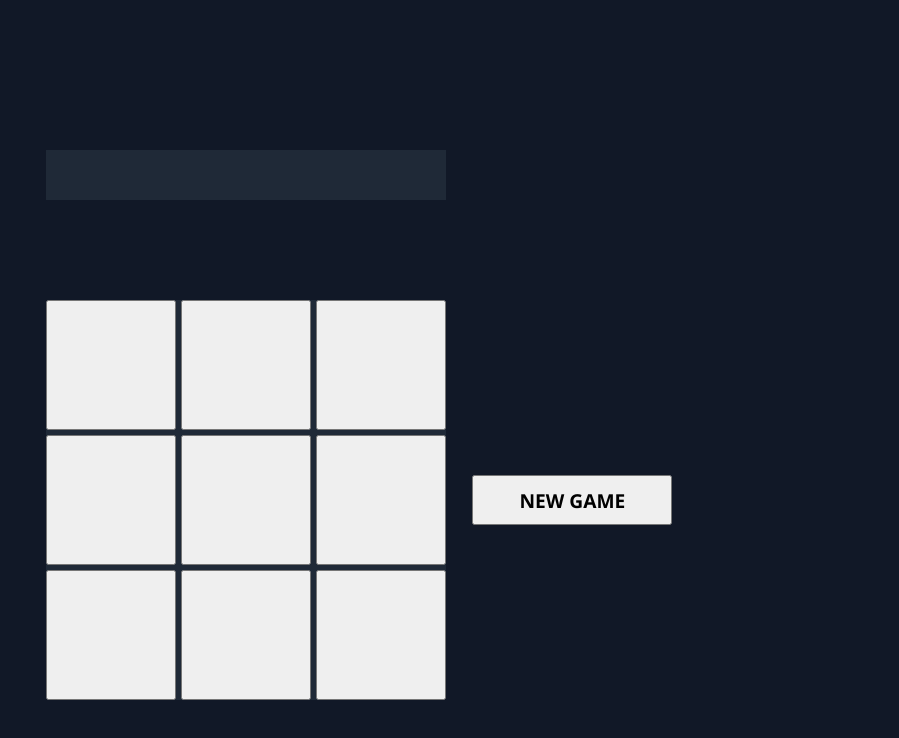
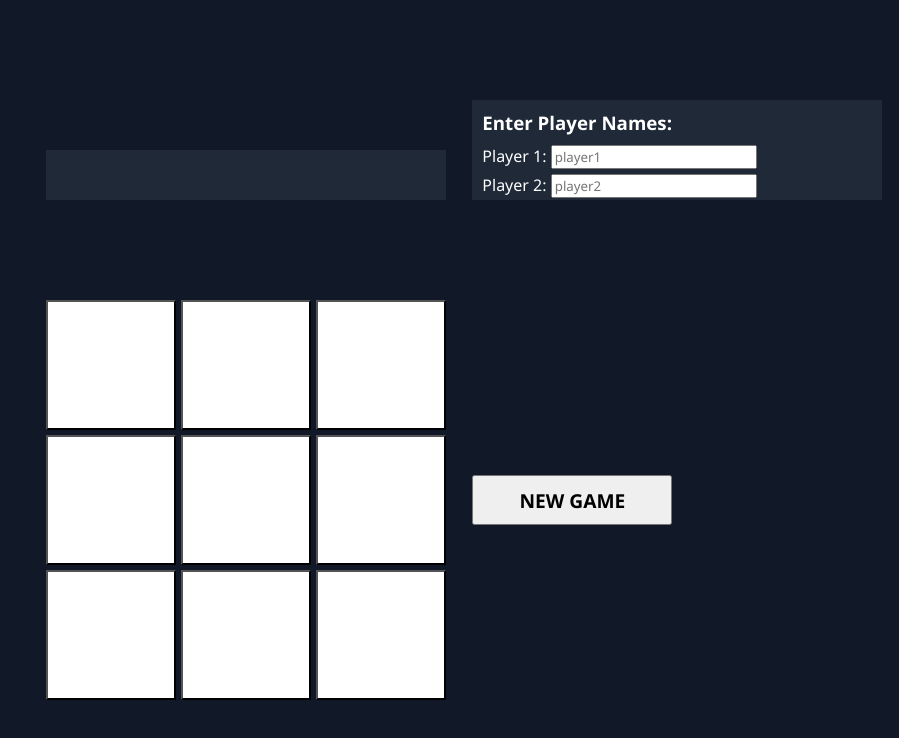
Before and after one commit to otomdee/tic_tac_toe, a plain HTML site: page index.html in a window 1280 px wide. Both pictures are taken after a click on the button "NEW GAME". Shown: the whole page, without its empty margins (381-1280 px from the left). Drawn offline with Linux system fonts and the light colour scheme.

Commit message:
add player name select

```diff
--- a/index.html
+++ b/index.html
@@ -19,6 +19,19 @@
         <button class="square" value="7" id="sq8"></button>
         <button class="square" value="8" id="sq9"></button>
     </div>
+    <div class="setNames">
+        <h3>Enter Player Names:</h3>
+        <form>
+            <div>
+                <label for="">Player 1:</label>
+                <input type="text" name="player1" id="player1" placeholder="player1">
+            </div>
+            <div>
+                <label for="">Player 2:</label>
+                <input type="text" name="player2" id="player2" placeholder="player2">
+            </div>
+        </form>
+    </div>
     <div class="newGame">
         <button id="newGameBtn">NEW GAME</button>
     </div>
--- a/script.js
+++ b/script.js
@@ -1,4 +1,4 @@
-//generate board
+//generate board fxn
 const boardGenerate = () => {
     //square object factory
     const squareGenerate = (index, state) => {
@@ -26,15 +26,15 @@ const playerGenerate = (playerIndex) => {
     };
 }
 
+//gamestate fxn takes a current board, a player and a move, changes the board
 const gameState = (board, player, move) => {
-    //take a current board, a player and a move, changes the board
     if (board.board[move.row][move.column].state === 0) {
     board.board[move.row][move.column].state = player.playerIndex;
     }
 }
 
+//winLogic fxn takes a board, returns true if the last move was a winning move
 const winLogic = (board) => {
-    //takes a board, returns true if the last move was a winning move
     let winToggle = false;
     for (let i = 0; i < 3; i++) {
         //check rows || check columns
@@ -62,8 +62,8 @@ const winLogic = (board) => {
     return(winToggle);
 }
 
+//drawLogic fxn takes a board, checks if it is full
 const drawLogic = (board) => {
-    //takes a board, checks if it is full
     let playedSquares = 0;
     for (let i = 0; i < 3; i++) {
         for (let j = 0; j < 3; j++) {
@@ -80,13 +80,13 @@ const drawLogic = (board) => {
     }
 }
 
-
 //newGame function
-const newGame = () => {
+const newGame = (p1, p2) => {
     //clean up html
     document.querySelectorAll(".square").forEach((item) => {
         item.innerHTML = "";
     })
+    document.querySelector("#result").innerHTML = "";
 
     //generate board, players
    let player1 = playerGenerate(1);
@@ -137,10 +137,10 @@ const newGame = () => {
     const winDraw = () => {
         if (winLogic(myBoard)) {
             if (myBoard.nextMove === 1) {
-                document.querySelector("#result").innerHTML = "player 2 wins";
+                document.querySelector("#result").innerHTML = `${p2} wins!`;
             }
             else if (myBoard.nextMove === 2) {
-                document.querySelector("#result").innerHTML = "player 1 wins";
+                document.querySelector("#result").innerHTML = `${p1} wins!`;
             }
 
             document.querySelectorAll(".square").forEach((item) => {
@@ -149,10 +149,20 @@ const newGame = () => {
         }
         else if (drawLogic(myBoard)) {
             document.querySelector("#result").innerHTML = "It's a tie";
+            item.removeEventListener("click", squareChange);
         }
     }
 
     addListeners();
 }
 
-document.querySelector("#newGameBtn").addEventListener("click", newGame);
+document.querySelector("#newGameBtn").addEventListener("click", () => {
+
+    const p1 = document.querySelector("#player1").value;
+    const p2 = document.querySelector("#player2").value;
+
+    document.querySelectorAll(".square").forEach((item) => {
+        item.style.backgroundColor = "white";
+    });
+    newGame(p1, p2);
+})
--- a/styles.css
+++ b/styles.css
@@ -20,7 +20,6 @@ body {
     grid-row: 2/3;
     height: 400px;
     width: 400px;
-    background-color: #1F2937;
     border-radius: 15px;
     display: grid;
     grid-template-columns: 1fr 1fr 1fr;
@@ -31,6 +30,7 @@ body {
 .square {
     font-size: larger;
     color: black;
+    background-color: #1F2937;
 }
 
 .newGame {
@@ -50,4 +50,25 @@ body {
     grid-column: 2/3;
     align-self: flex-end;
     background-color: #1F2937;
+    text-align: center;
+    font-size: large;
 }
+
+.setNames {
+    grid-column: 3/4;
+    grid-row: 1/2;
+    height: 100px;
+    width: 400px;
+    background-color: #1F2937;
+    align-self: flex-end;
+    padding-left: 10px;
+}
+
+.setNames div {
+    display: block;
+    margin: 5px 0;
+}
+
+.setNames h3 {
+    margin: 10px 0;
+}
```
